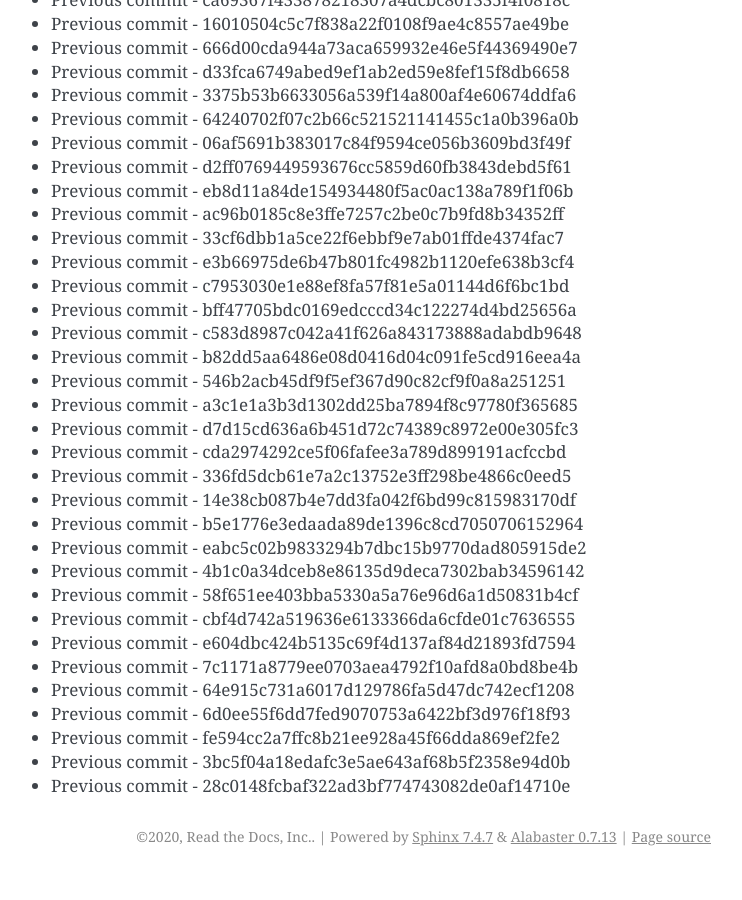
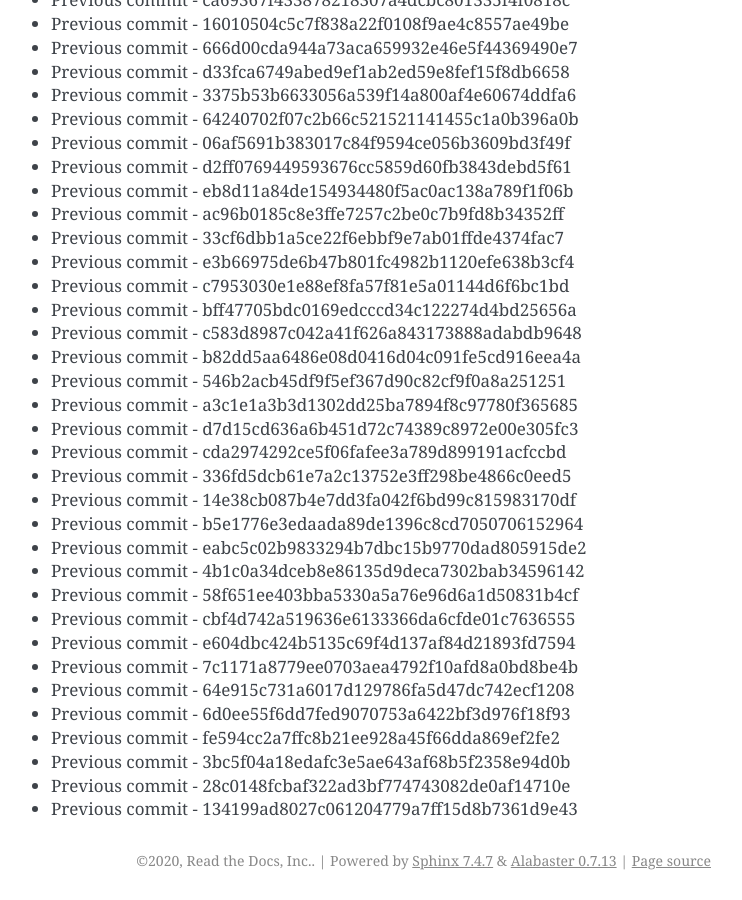
Before and after one commit to readthedocs/rtd-git-stresstest, a Sphinx documentation site: the page built from docs/updates.rst, in a window 1280 px wide and 900 px high, scrolled down 40991 px. Shown: the whole window, without its empty margins (399-1141 px from the left). Built offline with Sphinx 7.4.7, drawn with Linux system fonts in a browser that asks for light colours; before the commit the page ends 41867 px from its top, so only the background shows below that.

Commit message:
Generating commit from previous: 134199ad8027c061204779a7ff15d8b7361d9e43

```diff
--- a/docs/updates.rst
+++ b/docs/updates.rst
@@ -1754,3 +1754,4 @@ It can be tested for any performance characteristics.
 * Previous commit - fe594cc2a7ffc8b21ee928a45f66dda869ef2fe2
 * Previous commit - 3bc5f04a18edafc3e5ae643af68b5f2358e94d0b
 * Previous commit - 28c0148fcbaf322ad3bf774743082de0af14710e
+* Previous commit - 134199ad8027c061204779a7ff15d8b7361d9e43
```
